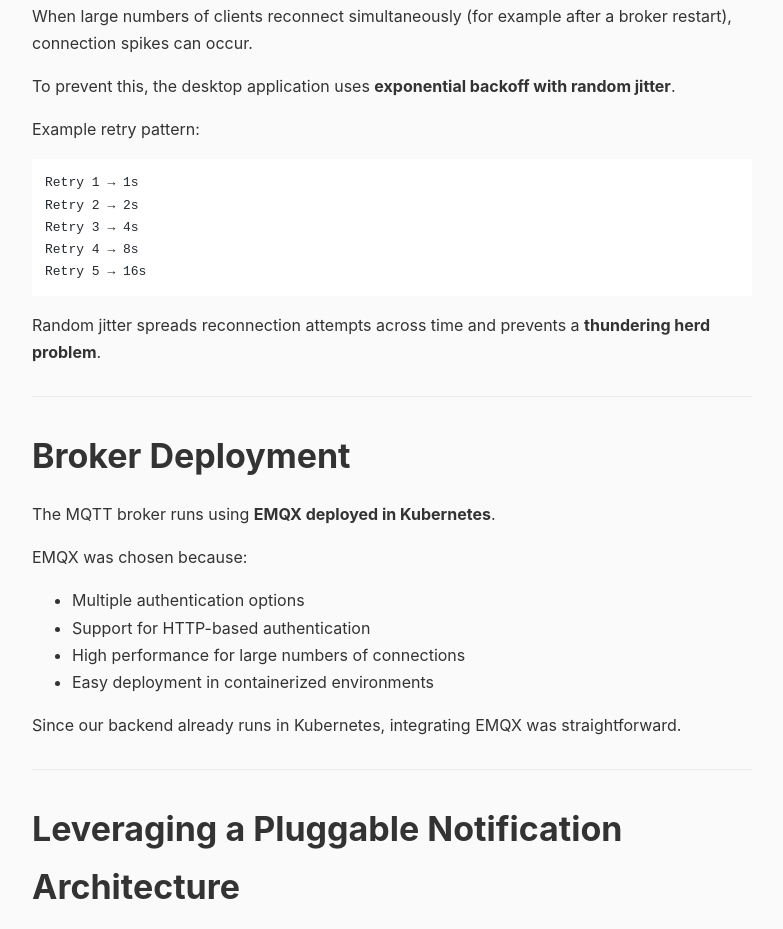
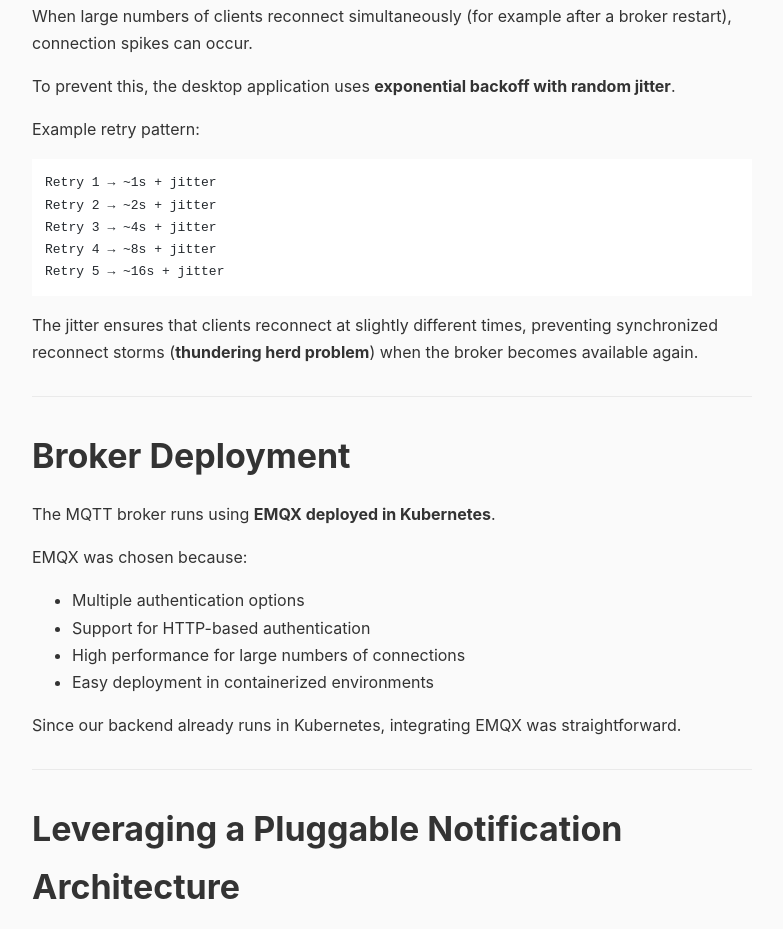
Before and after one commit to ajitkatte/ajitkatte.github.io, a plain HTML site: page blog/mqtt.html in a window 1280 px wide. Shown: the part 6877-7806 px from the top of the page, without its empty margins (248-1031 px from the left). Drawn offline with nearby package versions, Linux system fonts and the light colour scheme; a script that the page names is missing.

Commit message:
clarify MQTT reconnect backoff with jitter and thundering herd explanation

```diff
--- a/blog/mqtt.html
+++ b/blog/mqtt.html
@@ -225,14 +225,15 @@
             spikes can occur.</p>
         <p>To prevent this, the desktop application uses <strong>exponential backoff with random jitter</strong>.</p>
         <p>Example retry pattern:</p>
-        <pre class="hljs"><code><div>Retry 1 → 1s
-Retry 2 → 2s
-Retry 3 → 4s
-Retry 4 → 8s
-Retry 5 → 16s
+        <pre class="hljs"><code><div>Retry 1 → ~1s + jitter
+Retry 2 → ~2s + jitter
+Retry 3 → ~4s + jitter
+Retry 4 → ~8s + jitter
+Retry 5 → ~16s + jitter
 </div></code></pre>
-        <p>Random jitter spreads reconnection attempts across time and prevents a <strong>thundering herd
-                problem</strong>.</p>
+        <p>The jitter ensures that clients reconnect at slightly different times,
+            preventing synchronized reconnect storms (<strong>thundering herd problem</strong>) when the broker becomes
+            available again.</p>
         <hr>
         <h1 id="broker-deployment">Broker Deployment</h1>
         <p>The MQTT broker runs using <strong>EMQX deployed in Kubernetes</strong>.</p>
```
Also changed, not shown: 1 other file.
